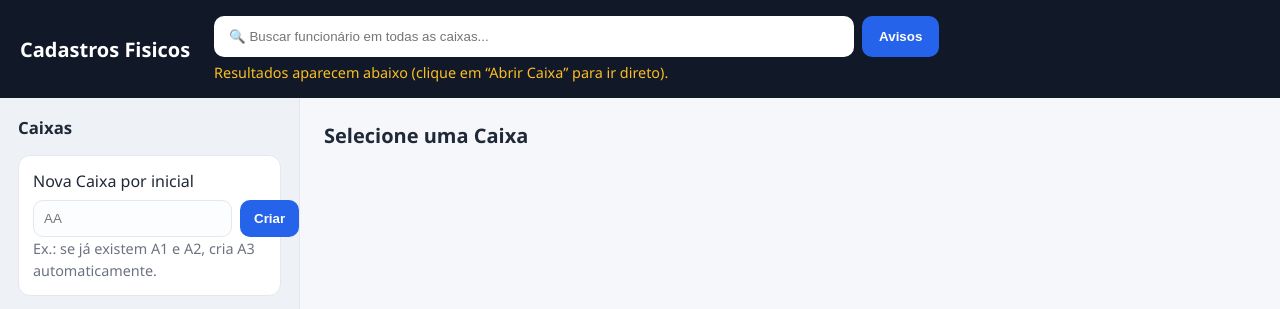
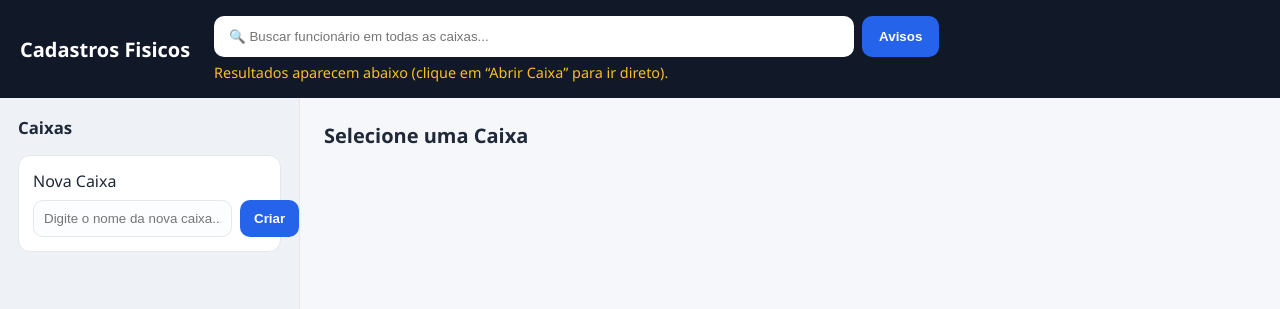
Before and after one commit to assistenciapb/Cadastros, a plain HTML site: page index.html in a window 1280 px wide. Drawn offline with Linux system fonts and the light colour scheme; no server answers.

Commit message:
Update index.html

```diff
--- a/index.html
+++ b/index.html
@@ -26,13 +26,15 @@
       </div>
 
       <div class="new-list">
-        <label for="novaInicial">Nova Caixa por inicial</label>
-        <div class="new-list-row">
-          <input id="novaInicial" type="text" maxlength="2" placeholder="AA" />
-          <button id="btnCriarLista" class="btn primary">Criar</button>
-        </div>
-        <small class="muted">Ex.: se já existem A1 e A2, cria A3 automaticamente.</small>
-      </div>
+  <label for="novaInicial">Nova Caixa</label>
+  <div class="new-list-row">
+    <input id="novaInicial" type="text" placeholder="Digite o nome da nova caixa..." />
+    <button id="btnCriarLista" class="btn primary">Criar</button>
+  </div>
+  <small class="muted">
+  </small>
+</div>
+
 
       <ul id="listaDeListas" class="list-nav"></ul>
     </aside>
```
